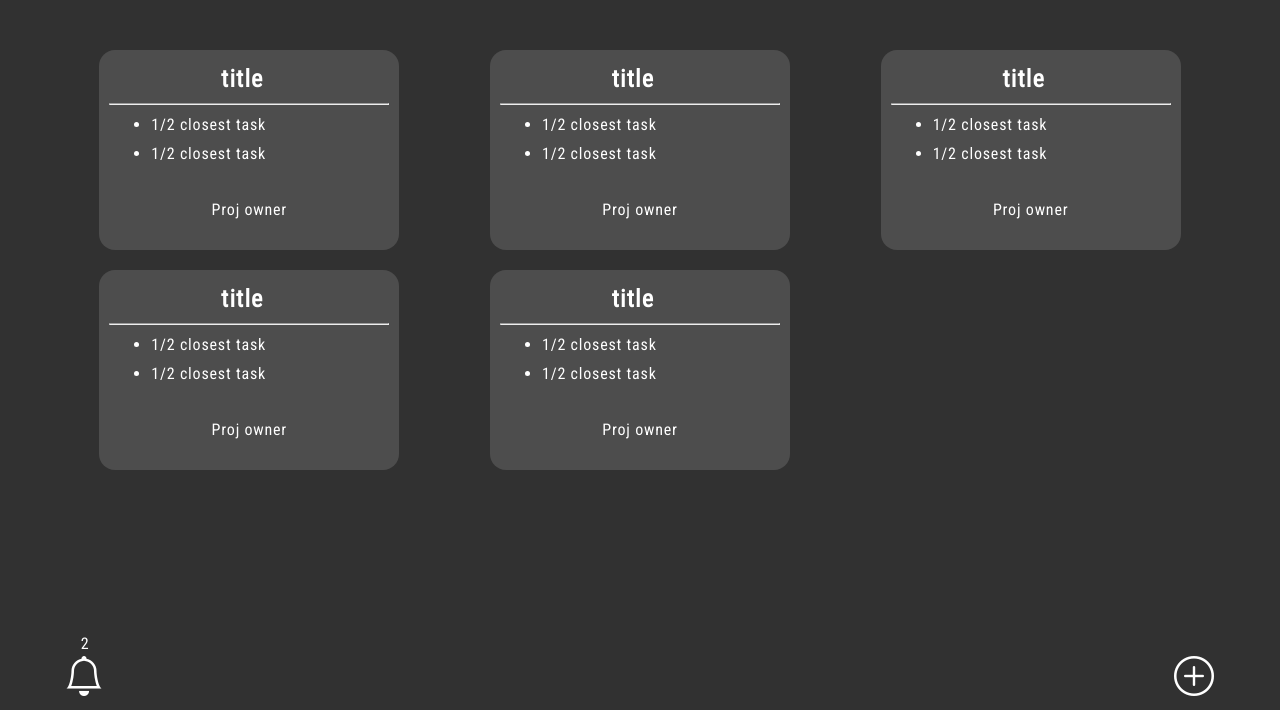
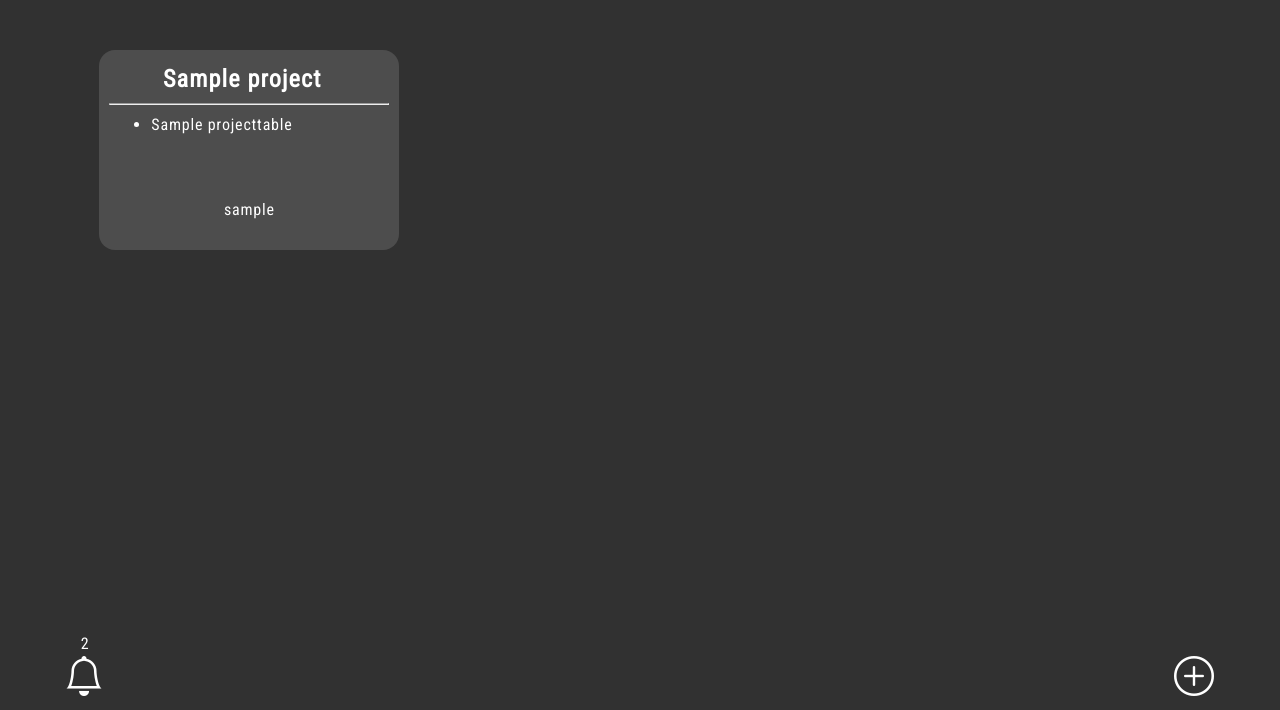
Before and after one commit to WiktorSchab/todoall, a Django app: page /todoprojects/ in a window 1280 px wide. Shown: the part 100-810 px from the top of the page. Run offline with Django 4.2, Linux system fonts and the light colour scheme; a user stored in the database is signed in; tables that the repository leaves empty hold one stand-in row (values such as "Sample post"); parts of the project's set-up code (start-up, migrations or seed data) failed here and were passed over.

Commit message:
Mofied "todoproject" view to take real data
Updated "todoproject" view to dynamically generate data from the database for display on the page. The view retrieves all projects that the current user is a member of, along with their associated tables, and passes this data to the template as a list. Added to template one if that will display information if project does not have any table.

```diff
--- a/static/css/todoproject.css
+++ b/static/css/todoproject.css
@@ -51,6 +51,10 @@ section{
     width: 85%;
     margin-left: 15%;
     height: 85px;
+}
+
+.proj-tile ul p {
+    margin-left: -15%;
 }
 
 .proj-tile ul li{
--- a/todoprojects/templates/todoproject.html
+++ b/todoprojects/templates/todoproject.html
@@ -9,51 +9,24 @@
     {% include 'navbar.html' %}
     <section class='main-content'>
         <div id='grid-proj-container'>
-            <div class='proj-tile'>
-            <h2>title</h2>
-            <hr>
-            <ul>
-                <li>1/2 closest task</li>
-                <li>1/2 closest task</li>
-            </ul>
-            <p>Proj owner</p>
-            </div>
-            <div class='proj-tile'>
-                <h2>title</h2>
-                <hr>
-                <ul>
-                    <li>1/2 closest task</li>
-                    <li>1/2 closest task</li>
-                </ul>
-                <p>Proj owner</p>
-            </div>
-            <div class='proj-tile'>
-                <h2>title</h2>
-                <hr>
-                <ul>
-                    <li>1/2 closest task</li>
-                    <li>1/2 closest task</li>
-                </ul>
-                <p>Proj owner</p>
-            </div>
-            <div class='proj-tile'>
-                <h2>title</h2>
-                <hr>
-                <ul>
-                    <li>1/2 closest task</li>
-                    <li>1/2 closest task</li>
-                </ul>
-                <p>Proj owner</p>
-            </div>
-            <div class='proj-tile'>
-                <h2>title</h2>
-                <hr>
-                <ul>
-                    <li>1/2 closest task</li>
-                    <li>1/2 closest task</li>
-                </ul>
-                <p>Proj owner</p>
-            </div>
+            {% for data in projects_with_table %}
+                <a href='#'>
+                    <div class='proj-tile'>
+                    <h2>{{ data.0 }}</h2>
+                    <hr>
+                    <ul>
+                        {% if not data.1 %}
+                            <p>project does not have any table :(</p>
+                        {% endif %}
+
+                        {% for table in data.1 %}
+                            <li>{{ table }}</li>
+                        {% endfor %}
+                    </ul>
+                    <p>{{ data.0.owner }}</p>
+                    </div>
+                </a>
+            {% endfor %}
         </div>
 
         <div id='buttons-container'>
--- a/todoprojects/views.py
+++ b/todoprojects/views.py
@@ -2,7 +2,7 @@ from django.shortcuts import render, redirect
 from django.contrib import messages
 from django.contrib.auth.decorators import login_required
 from django.db import transaction
-from .models import ProjectMember
+from .models import ProjectMember, ProjectTable, Project
 from .forms import NewProjectForm
 
 @login_required(login_url="/login")
@@ -11,20 +11,31 @@ def todoproject(request):
 		form = NewProjectForm(request.POST)
 		if form.is_valid():
 			with transaction.atomic():
+				# Creating new project
 				project_new = form.save(commit=False)
 				project_new.owner = request.user
 				project_new.save()
 
+				# Adding creator of project as member
 				project_member = ProjectMember(project = project_new, user=request.user)
 				project_member.save()
 		else:
 			messages.error(request, 'Error was encored. Project was not created.')
+		return redirect('todoproject')
 
-		return redirect('todoproject')
+	projects = Project.objects.filter(projectmember__user=request.user)
+
+	# Creating a list of projects along with their tables
+	projects_with_table = []
+	for project in projects:
+		tables = ProjectTable.objects.filter(project=project)
+		data_list = [project, tables]
+		projects_with_table.append(data_list)
 
 	form = NewProjectForm()
 
 	context = {
 		'NewProjectForm':form,
+		'projects_with_table':projects_with_table,
 	}
 	return render(request, 'todoproject.html', context)
```
